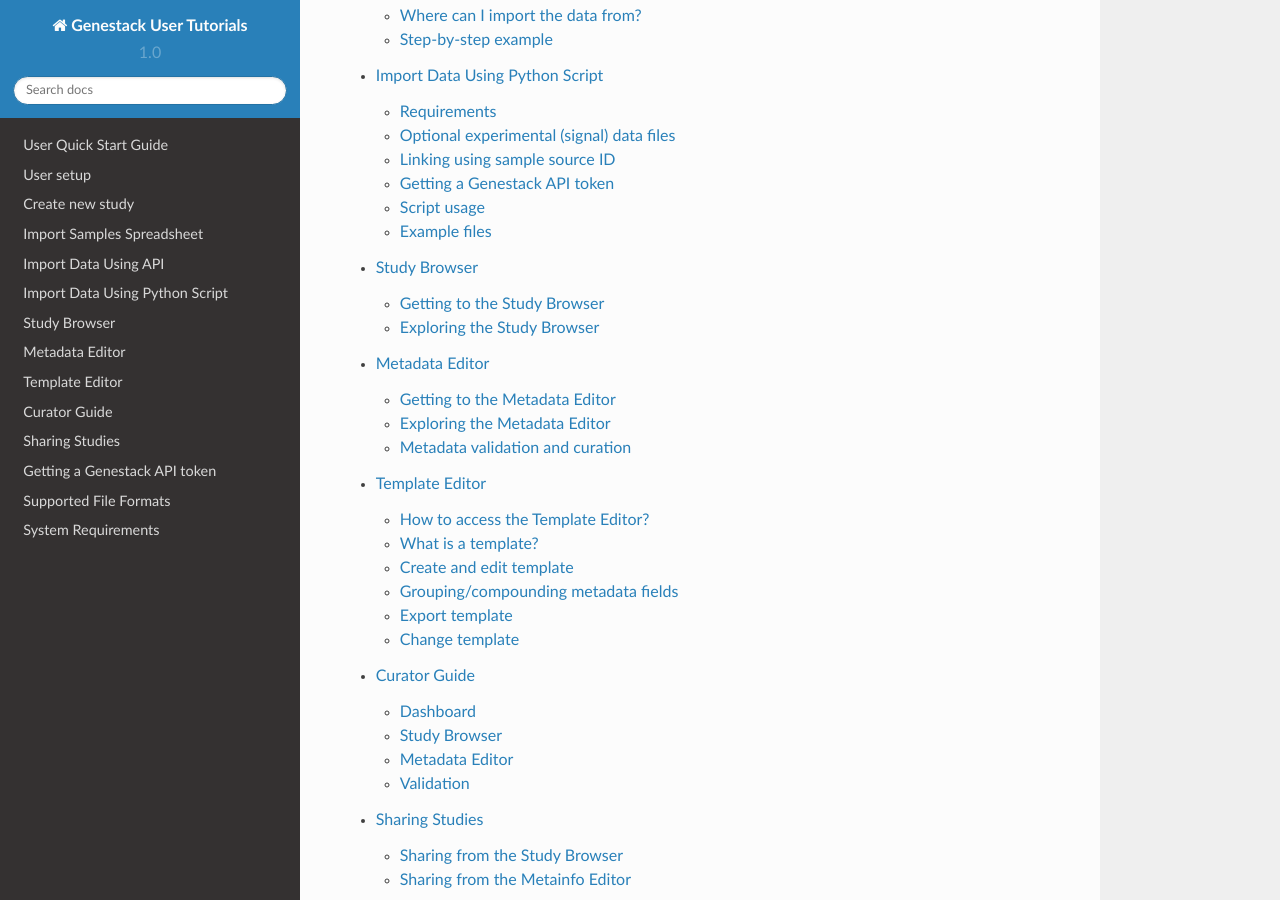
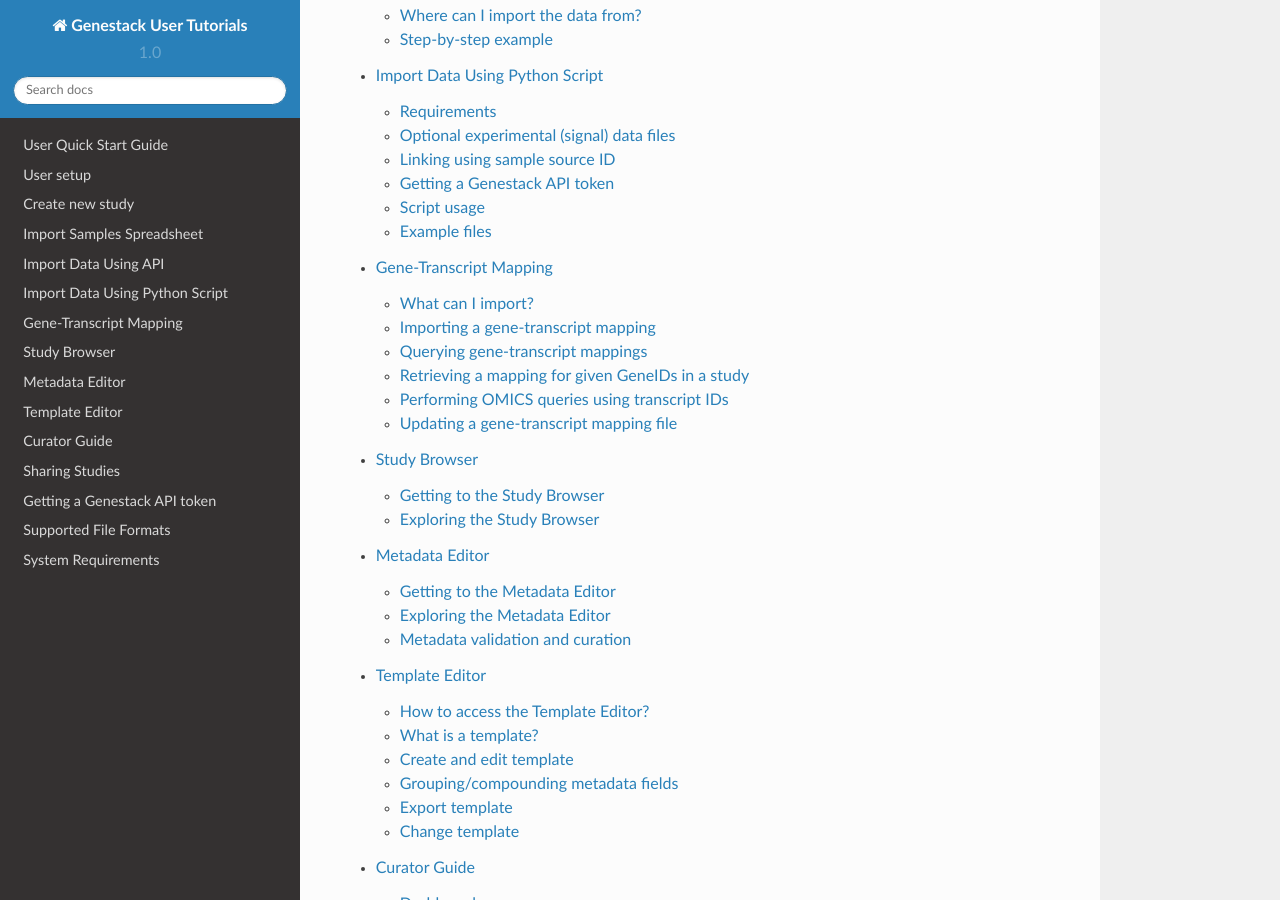
Before and after one commit to genestack/user-guide, a Sphinx documentation site: the page built from source/index.rst, in a window 1280 px wide and 900 px high, scrolled down 720 px. Built offline with Sphinx 7.4.7 and the Read the Docs theme 2.0.0, drawn with Linux system fonts in a browser that asks for light colours.

Commit message:
Update index.rst

```diff
--- a/source/index.rst
+++ b/source/index.rst
@@ -18,6 +18,7 @@
    doc-odm-user-guide/import-samples-spreadsheet
    doc-odm-user-guide/import-data-using-api
    doc-odm-user-guide/import-data-using-python-script
+   doc-odm-user-guide/gene-transcript-mapping
    doc-odm-user-guide/studybrowser
    doc-odm-user-guide/metadata-editor
    doc-odm-user-guide/template-editor
```
